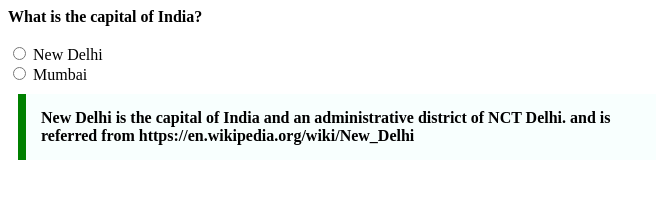
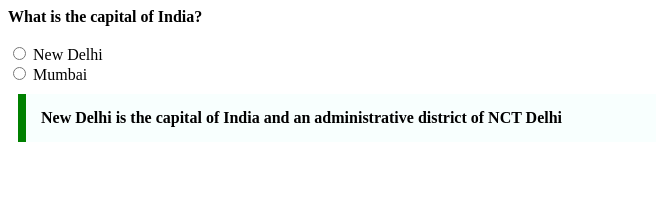
Before and after one commit to acciojob/trivia-karishma43, a website: page main.html in a window 1280 px wide. Shown: the whole page, without its empty margins (0-665 px from the left). Drawn offline with Linux system fonts and the light colour scheme.

Commit message:
created a submission

```diff
--- a/main.html
+++ b/main.html
@@ -11,7 +11,7 @@
 	<label for="gender"><b>What is the capital of India?</b></label><br><br>
         <input type="radio" name="gender" > New Delhi<br>
          <input type="radio" name="gender" > Mumbai<br>
-         <blockquote>New Delhi is the capital of India and an administrative district of NCT Delhi. and is referred from https://en.wikipedia.org/wiki/New_Delhi</blockquote>
+         <blockquote attribute="https://en.wikipedia.org/wiki/New_Delhi">New Delhi is the capital of India and an administrative district of NCT Delhi</blockquote>
 
     <script type="text/javascript" src="./script.js">
 </script>
```
